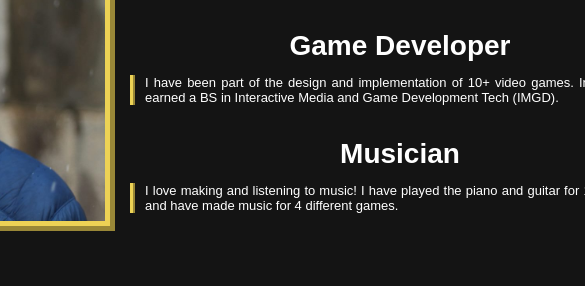
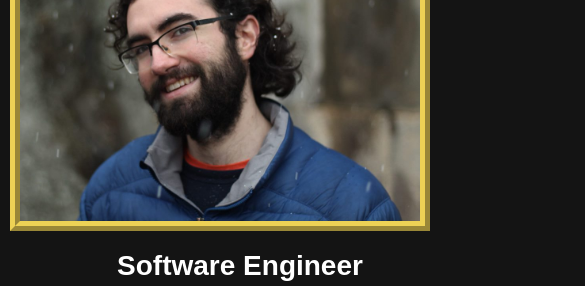
Before and after one commit to rfdolan/rfdolan.github.io, a plain HTML site: page index.html in a window 390 px wide. Shown: the part 274-560 px from the top of the page, 585 px wide, since content can reach past the window. Drawn offline with Linux system fonts and the light colour scheme.

Commit message:
responsiveness fixes

```diff
--- a/index.html
+++ b/index.html
@@ -49,40 +49,38 @@
   <div class="container">
     <!--<h1>HOME</h1>-->
     <!--<h3>I'm Raymond Dolan, a software engineer, game developer, and musician!</h3>-->
-    <div class="horizontal-list">
-      <ul>
+    <ul class="horizontal-list">
       <li>
         <img src="images/ray-ar-headshot-small.png" alt="Raymond headshot" style="width:30vw; max-width:600px; min-width:400px;">
       </li>
       <li>
         <div class="talent-list">
           <ul>
+            <li>
               <a href="software.html">
-                <li>
                 <h2>Software Engineer</h2>
                 <p>I have 3 years of experience as a Software Engineer working on systems programming using C++ and C#. Currently seeking a
                   systems programming or application development role.</p>
+              </a>
             </li>
-              </a>
+            <li>
               <a href="games.html">
-                <li>
                 <h2>Game Developer</h2>
                 <p>I have been part of the design and implementation of 10+ video games. In college I earned a BS in
                   Interactive Media and Game Development Tech (IMGD).</p>
+              </a>
             </li>
-              </a>
+            <li>
               <a href="https://soundcloud.com/manta_ray_mundo" target="_blank">
-                <li>
                 <h2>Musician</h2>
                 <p> I love making and listening to music! I have played the piano and guitar for 10+ years, and have made
                   music for 4 different games.</p>
+              </a>
             </li>
-              </a>
           </ul>
         </div>
       </li>
     </ul>
-    </div>
     <h2>Resume</h2>
     <a href="Raymond-Dolan-Resume.pdf" target="_blank"><img id="resume" src="Raymond-Dolan-Resume.png"
         style="max-width:50vw; min-width: 800px;" alt="An image of my resume."></img></a>
--- a/styles.css
+++ b/styles.css
@@ -161,7 +161,6 @@ iframe {
 
 .text-box {
   width: 80vw;
-  min-width: 1800px;
 }
 
 .text-box p {
@@ -205,11 +204,11 @@ li {
   list-style-type: none;
 }
 
-.talent-list a {
+.talent-list li {
   border: 5px solid rgba(0, 0, 0, 0);
 }
 
-.talent-list a:hover {
+.talent-list li:hover {
   border-top: 5px solid var(--accent-color);
   border-bottom: 5px solid var(--accent-color);
 }
@@ -309,7 +308,7 @@ a.project {
   width: 500px;
 }
 
-.horizontal-list ul {
+ul.horizontal-list{
   width: fit-content;
   margin-left: auto;
   margin-right: auto;
@@ -317,19 +316,41 @@ a.project {
   list-style-type: none;
   padding: 0;
   display: flex;
+  list-style: none;
+}
+
+@media(max-width: 1200px) {
+ul.horizontal-list{
+  width: fit-content;
+  margin-left: auto;
+  margin-right: auto;
+  flex-direction: column;
+  list-style-type: none;
+  padding: 0;
+  display: flex;
+  list-style: none;
+}
+
 }
 
 .horizontal-list li {
+  width: auto;
+  margin-left: 10px;
   margin-right: 10px;
 }
 
 .horizontal-list li p {
-  width: 500px;
+  max-width: 500px;
+  width: auto;
   padding-left: 10px;
   border-left: 5px ridge var(--accent-color);
   font-size: 14px;
 }
 
+.horizontal-list img {
+  width: auto;
+  max-width: 500px;
+}
 
 div.spoiler {
 	overflow: hidden;
```
Also changed, not shown: about.html (+3 -5 lines), blog.html (+10 -31 lines), software.html (+6 -8 lines). Lines whose indentation alone changed are shown as unchanged.
